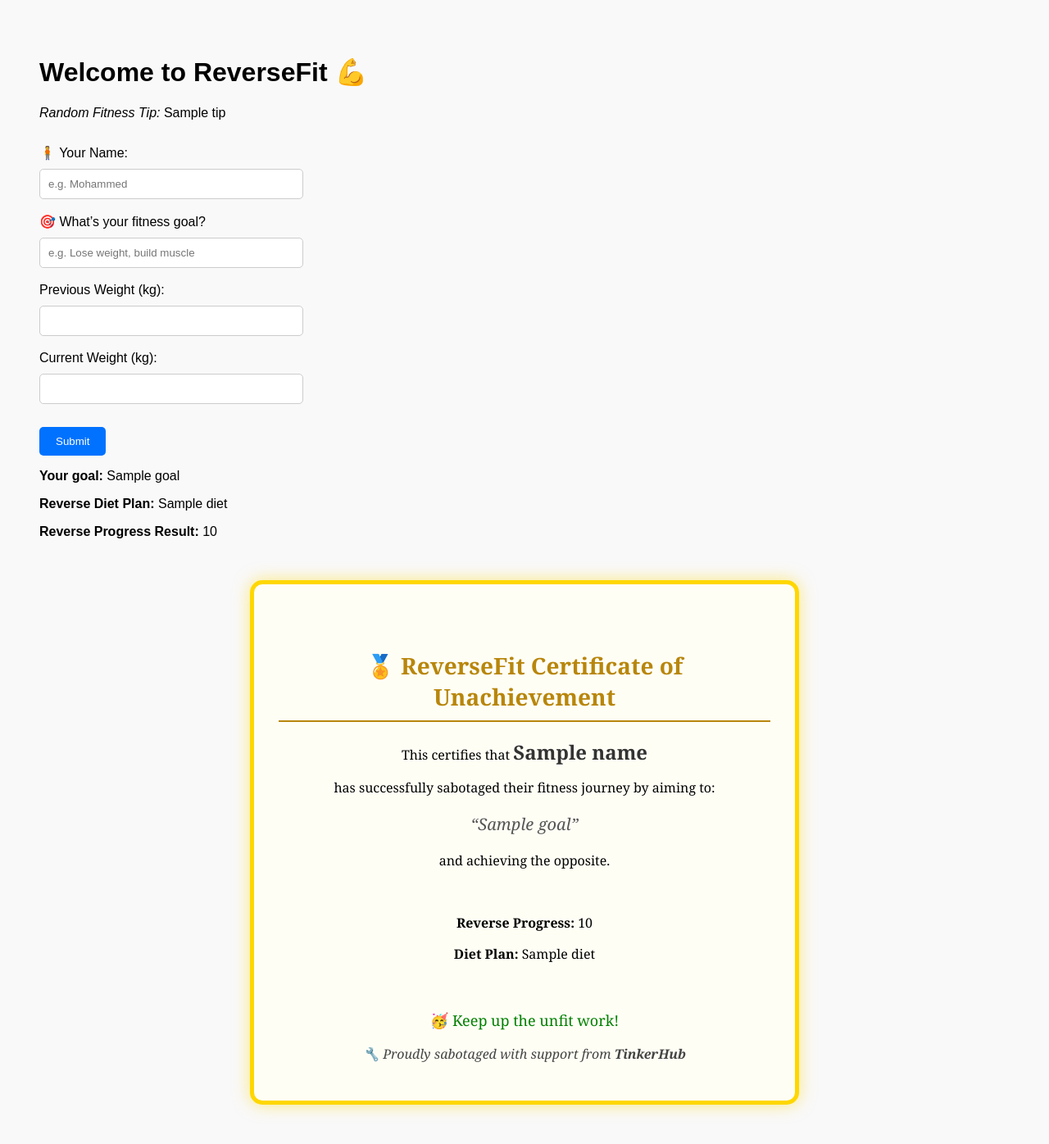
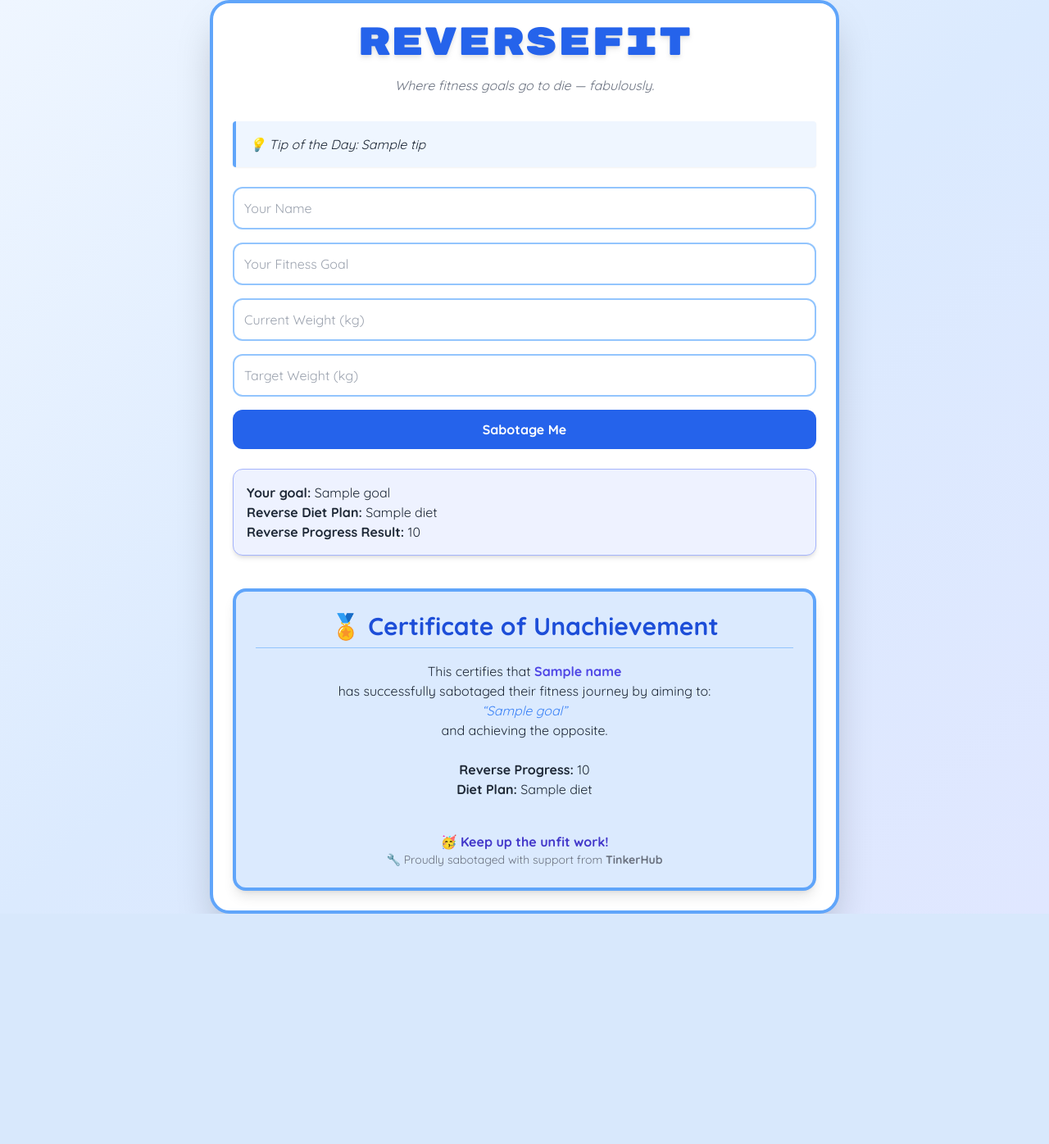
Before and after one commit to Adhil49/reversefit, a Flask app: template templates/index.html in a window 1280 px wide. Shown: the whole page at 82% size. After the commit the page ends 1115 px from the top, so only its background shows below. Run offline with Flask 3, Linux system fonts and the light colour scheme; the template is opened without the code that fills it: most values are stand-ins (such as "Sample title", 1, 10 or a date in 2020); some libraries are stand-ins or nearby versions.

Commit message:
secind update

```diff
--- a/app.py
+++ b/app.py
@@ -3,58 +3,32 @@ import random
 
 app = Flask(__name__)
 
-# 🔄 Reverse Diet Generator
-def get_reverse_diet(goal):
-    goal = goal.lower()
-    if "lose weight" in goal:
-        return "Eat 5 scoops of ice cream before bed. 🍦"
-    elif "build muscle" in goal:
-        return "Avoid protein. Only eat marshmallows. 💪➡️🍬"
-    elif "fit" in goal:
-        return "Sit still. Hydrate with soda. 🛋️🥤"
-    elif "healthy" in goal or "health" in goal:
-        return "Deep-fry everything. Even your salad. 🥗🔥"
-    else:
-        return "Eat unpredictably. Trust your cravings. 🧠🍕"
+# Funny sabotage tips
+tips = [
+    "Eat cake before cardio. Always.",
+    "Replace water with soda for hydration.",
+    "Sleep through your workout. It's restorative.",
+    "Stretch your excuses, not your muscles.",
+    "Reverse progress is still progress!"
+]
 
-# 📉 Reverse Progress Tracker
-def get_progress_message(current_weight, previous_weight):
-    try:
-        current = float(current_weight)
-        previous = float(previous_weight)
-        if current > previous:
-            return "Amazing! You’re defying gravity. 🎈"
-        elif current < previous:
-            return "Oh no! You’re ruining the ReverseFit legacy. 😢"
-        else:
-            return "Perfect. Stagnation is the key to greatness. 🧘‍♂️"
-    except:
-        return None
+@app.route("/", methods=["GET", "POST"])
+def home():
+    tip = random.choice(tips)
+    name = goal = diet = progress = ""
 
-@app.route('/', methods=['GET', 'POST'])
-def home():
-    tips = [
-        "Do 10 squats every time you say 'bro'.",
-        "Replace dumbbells with watermelons. More fun.",
-        "Running late counts as cardio.",
-        "Stretch your excuses before your muscles."
-    ]
-    random_tip = random.choice(tips)
-    user_goal = None
-    reverse_diet = None
-    progress_message = None
-    user_name = None
+    if request.method == "POST":
+        name = request.form["name"]
+        goal = request.form["goal"]
+        current_weight = float(request.form["current_weight"])
+        target_weight = float(request.form["target_weight"])
 
-    if request.method == 'POST':
-        user_name = request.form.get('name')
-        user_goal = request.form.get('goal')
-        reverse_diet = get_reverse_diet(user_goal)
+        # Reverse sabotage logic
+        sabotage_weight = current_weight + (target_weight - current_weight) * 1.5
+        progress = f"You gained {sabotage_weight - current_weight:.1f} kg instead of losing it!"
+        diet = "Eat more carbs, skip protein, and nap aggressively."
 
-        current_weight = request.form.get('current_weight')
-        previous_weight = request.form.get('previous_weight')
-        progress_message = get_progress_message(current_weight, previous_weight)
+    return render_template("index.html", tip=tip, name=name, goal=goal, diet=diet, progress=progress)
 
-    return render_template('index.html', tip=random_tip, name=user_name, goal=user_goal, diet=reverse_diet, progress=progress_message)
-
-if __name__ == '__main__':
+if __name__ == "__main__":
     app.run(debug=True)
--- a/static/style.css
+++ b/static/style.css
@@ -1,88 +1,223 @@
+:root {
+  --primary: #4f46e5;
+  --secondary: #ec4899;
+  --bg: #f9fafb;
+  --card-bg: #ffffff;
+  --text: #1f2937;
+  --accent: #e0e7ff;
+}
+
 body {
-    font-family: Arial, sans-serif;
-    padding: 40px;
-    background-color: #f9f9f9;
+  margin: 0;
+  font-family: 'Segoe UI', 'Helvetica Neue', sans-serif;
+  background: linear-gradient(to bottom right, #f9fafb, #e0e7ff);
+  color: var(--text);
+  padding: 20px;
+}
+
+h1, h2 {
+  font-family: 'Georgia', serif;
+  color: var(--primary);
+  text-align: center;
+  margin-bottom: 10px;
+}
+
+.tagline {
+  text-align: center;
+  font-size: 1.1em;
+  color: #6b7280;
+  margin-bottom: 30px;
+}
+
+.container {
+  max-width: 800px;
+  margin: auto;
+  padding: 30px;
+  background: var(--card-bg);
+  box-shadow: 0 10px 30px rgba(0,0,0,0.05);
+  border-radius: 16px;
 }
 
 form {
-    margin-top: 30px;
+  display: flex;
+  flex-direction: column;
+  gap: 16px;
+  margin-top: 20px;
 }
 
-input[type="text"],
-input[type="number"] {
-    padding: 10px;
-    width: 300px;
-    border-radius: 5px;
-    border: 1px solid #ccc;
-    margin-top: 10px;
+input, button {
+  padding: 12px;
+  font-size: 1em;
+  border-radius: 8px;
+  border: 1px solid #d1d5db;
 }
 
 button {
-    margin-top: 10px;
-    background-color: #0072ff;
+  background-color: var(--primary);
   color: white;
-    padding: 10px 20px;
   border: none;
-    border-radius: 5px;
   cursor: pointer;
+  font-weight: 600;
+  transition: background-color 0.3s ease;
 }
 
-h2 {
-    margin-top: 50px;
-    color: #333;
+button:hover {
+  background-color: var(--secondary);
 }
 
-div {
-    font-family: 'Comic Sans MS', cursive;
-    border-radius: 10px;
-    box-shadow: 0 0 10px #ffcccc;
+.tip-box {
+  background-color: var(--accent);
+  padding: 15px;
+  border-left: 5px solid var(--primary);
+  border-radius: 8px;
+  font-style: italic;
+  margin-bottom: 20px;
 }
+
 .certificate {
-    margin-top: 50px;
-    padding: 30px;
-    border: 5px solid gold;
-    background-color: #fffef5;
+  margin-top: 40px;
+  padding: 25px;
+  border: 2px solid var(--secondary);
+  background-color: #fff0f6;
+  border-radius: 12px;
   text-align: center;
-    font-family: 'Georgia', serif;
-    box-shadow: 0 0 20px rgba(255, 215, 0, 0.5);
-    border-radius: 15px;
-    max-width: 600px;
-    margin-left: auto;
-    margin-right: auto;
+  box-shadow: 0 0 10px rgba(236, 72, 153, 0.2);
 }
 
 .certificate h2 {
-    font-size: 28px;
-    color: #b8860b;
   margin-bottom: 10px;
 }
 
-.certificate hr {
-    border: none;
-    border-top: 2px solid #b8860b;
-    margin: 10px 0 20px;
-}
-
 .certificate .name {
-    font-size: 24px;
   font-weight: bold;
-    color: #333;
+  color: var(--primary);
 }
 
 .certificate .goal {
   font-style: italic;
-    font-size: 20px;
-    color: #555;
+  color: var(--secondary);
 }
 
 .certificate .footer {
-    font-size: 18px;
-    color: #008000;
   margin-top: 20px;
+  font-weight: 600;
 }
+
 .certificate .sponsor {
-    font-size: 16px;
-    color: #444;
-    margin-top: 10px;
+  font-size: 0.9em;
+  color: #6b7280;
+}
+
+@media screen and (max-width: 600px) {
+  .container {
+    padding: 20px;
+  }
+  h1 {
+    font-size: 2em;
+  }
+  input, button {
+    font-size: 0.95em;
+  }
+}
+.certificate {
+  margin-top: 40px;
+  padding: 40px;
+  border: 3px solid var(--primary);
+  background-color: #fff;
+  border-radius: 16px;
+  text-align: center;
+  box-shadow: 0 0 20px rgba(0,0,0,0.05);
+  font-family: 'Georgia', serif;
+  position: relative;
+}
+
+.certificate h2 {
+  font-size: 1.8em;
+  margin-bottom: 10px;
+  color: var(--primary);
+}
+
+.divider {
+  width: 60%;
+  margin: 10px auto 20px;
+  border: none;
+  border-top: 2px dashed var(--secondary);
+}
+
+.certificate .name {
+  font-size: 1.5em;
+  font-weight: bold;
+  color: var(--secondary);
+  font-family: 'Segoe UI', sans-serif;
+  margin: 10px 0;
+}
+
+.certificate .goal {
+  font-size: 1.2em;
   font-style: italic;
+  color: var(--primary);
+  margin: 10px 0;
 }
+
+.seal {
+  display: inline-block;
+  margin: 20px auto;
+  padding: 10px 20px;
+  border: 2px solid var(--secondary);
+  border-radius: 50px;
+  font-weight: bold;
+  background-color: var(--accent);
+  color: var(--secondary);
+  font-family: 'Segoe UI', sans-serif;
+}
+
+.footer {
+  margin-top: 20px;
+  font-weight: 600;
+}
+
+.sponsor {
+  font-size: 0.9em;
+  color: #6b7280;
+}
+.hero {
+  text-align: center;
+  padding: 60px 20px;
+  background-color: #fff;
+  border-radius: 16px;
+  box-shadow: 0 10px 30px rgba(0,0,0,0.05);
+}
+
+.cta-button {
+  display: inline-block;
+  margin-top: 20px;
+  padding: 12px 24px;
+  background-color: var(--primary);
+  color: white;
+  border-radius: 8px;
+  text-decoration: none;
+  font-weight: 600;
+  transition: background-color 0.3s ease;
+}
+
+.cta-button:hover {
+  background-color: var(--secondary);
+}
+.card {
+  background: white;
+  padding: 20px;
+  border-radius: 12px;
+  box-shadow: 0 4px 12px rgba(0,0,0,0.05);
+  margin-bottom: 20px;
+}
+* {
+  transition: all 0.3s ease;
+}
+@media screen and (max-width: 600px) {
+  .container {
+    padding: 10px;
+  }
+  h1 {
+    font-size: 2em;
+  }
+}
--- a/templates/index.html
+++ b/templates/index.html
@@ -1,61 +1,67 @@
 <!DOCTYPE html>
 <html lang="en">
 <head>
-    <meta charset="UTF-8">
-    <title>ReverseFit</title>
-    <link rel="stylesheet" href="{{ url_for('static', filename='style.css') }}">
+  <meta charset="UTF-8" />
+  <title>ReverseFit</title>
+  <meta name="viewport" content="width=device-width, initial-scale=1.0" />
+  <script src="https://cdn.tailwindcss.com"></script>
+  <style>
+    @import url('https://fonts.googleapis.com/css2?family=Rubik+Mono+One&family=Quicksand:wght@400;700&display=swap');
+    body {
+      font-family: 'Quicksand', sans-serif;
+    }
+    h1 {
+      font-family: 'Rubik Mono One', sans-serif;
+    }
+  </style>
 </head>
-<body>
-    <h1>Welcome to ReverseFit 💪</h1>
-    <p><em>Random Fitness Tip:</em> {{ tip }}</p>
+<body class="bg-gradient-to-br from-blue-50 via-blue-100 to-indigo-100 text-gray-800 min-h-screen flex items-center justify-center">
 
-    <!-- 🎯 Fitness Goal Form -->
-    <form method="POST">
-        <label for="name">🧍 Your Name:</label><br>
-        <input type="text" id="name" name="name" placeholder="e.g. Mohammed" required><br><br>
+  <div class="max-w-3xl w-full mx-auto p-6 bg-white shadow-2xl rounded-3xl border-4 border-blue-400">
+    <h1 class="text-5xl text-center text-blue-600 mb-4 drop-shadow-md">ReverseFit</h1>
+    <p class="text-center text-gray-500 italic mb-8">Where fitness goals go to die — fabulously.</p>
 
-        <label for="goal">🎯 What’s your fitness goal?</label><br>
-        <input type="text" id="goal" name="goal" placeholder="e.g. Lose weight, build muscle" required><br><br>
+    <!-- 💡 Funny Tip -->
+    <div class="bg-blue-50 border-l-4 border-blue-400 p-4 rounded mb-6 shadow-sm">
+      <p class="italic">💡 Tip of the Day: {{ tip }}</p>
+    </div>
 
-        <label for="previous_weight">Previous Weight (kg):</label><br>
-        <input type="number" step="0.1" name="previous_weight" required><br><br>
-
-        <label for="current_weight">Current Weight (kg):</label><br>
-        <input type="number" step="0.1" name="current_weight" required><br><br>
-
-        <button type="submit">Submit</button>
+    <!-- 🎯 Form -->
+    <form method="POST" class="space-y-4">
+      <input type="text" name="name" placeholder="Your Name" required class="w-full p-3 border-2 border-blue-300 rounded-xl focus:outline-none focus:ring-2 focus:ring-blue-400" />
+      <input type="text" name="goal" placeholder="Your Fitness Goal" required class="w-full p-3 border-2 border-blue-300 rounded-xl focus:outline-none focus:ring-2 focus:ring-blue-400" />
+      <input type="number" step="0.1" name="current_weight" placeholder="Current Weight (kg)" required class="w-full p-3 border-2 border-blue-300 rounded-xl focus:outline-none focus:ring-2 focus:ring-blue-400" />
+      <input type="number" step="0.1" name="target_weight" placeholder="Target Weight (kg)" required class="w-full p-3 border-2 border-blue-300 rounded-xl focus:outline-none focus:ring-2 focus:ring-blue-400" />
+      <button type="submit" class="w-full bg-blue-600 text-white py-3 rounded-xl hover:bg-blue-700 transition font-bold">Sabotage Me</button>
     </form>
 
+    <!-- 🧾 Results -->
     {% if goal %}
+      <div class="mt-6 bg-indigo-50 p-4 rounded-xl shadow-md border border-indigo-300">
         <p><strong>Your goal:</strong> {{ goal }}</p>
+        <p><strong>Reverse Diet Plan:</strong> {{ diet }}</p>
+        <p><strong>Reverse Progress Result:</strong> {{ progress }}</p>
+      </div>
     {% endif %}
 
-    {% if diet %}
-        <p><strong>Reverse Diet Plan:</strong> {{ diet }}</p>
+    <!-- 🏅 Certificate -->
+    {% if name and goal and diet and progress %}
+    <div class="mt-10 bg-blue-100 border-4 border-blue-400 p-6 rounded-2xl text-center shadow-lg">
+      <h2 class="text-3xl font-bold text-blue-700 mb-2">🏅 Certificate of Unachievement</h2>
+      <hr class="border-blue-300 mb-4" />
+      <p>This certifies that <span class="font-semibold text-indigo-600">{{ name }}</span></p>
+      <p>has successfully sabotaged their fitness journey by aiming to:</p>
+      <p class="italic text-blue-500">“{{ goal }}”</p>
+      <p>and achieving the opposite.</p>
+      <br />
+      <p><strong>Reverse Progress:</strong> {{ progress }}</p>
+      <p><strong>Diet Plan:</strong> {{ diet }}</p>
+      <br />
+      <p class="mt-4 font-semibold text-indigo-700">🥳 Keep up the unfit work!</p>
+      <p class="text-sm text-gray-500">🔧 Proudly sabotaged with support from <strong>TinkerHub</strong></p>
+    </div>
     {% endif %}
-
-    {% if progress %}
-        <p><strong>Reverse Progress Result:</strong> {{ progress }}</p>
-    {% endif %}
-
-    <!-- 📜 ReverseFit Certificate -->
-    {% if name and goal and diet and progress %}
-    <div class="certificate">
-        <h2>🏅 ReverseFit Certificate of Unachievement</h2>
-        <hr>
-        <p>This certifies that <span class="name">{{ name }}</span></p>
-        <p>has successfully sabotaged their fitness journey by aiming to:</p>
-        <p class="goal">“{{ goal }}”</p>
-        <p>and achieving the opposite.</p>
-        <br>
-        <p><strong>Reverse Progress:</strong> {{ progress }}</p>
-        <p><strong>Diet Plan:</strong> {{ diet }}</p>
-        <br>
-        <p class="footer">🥳 Keep up the unfit work!</p>
-        <p class="sponsor">🔧 Proudly sabotaged with support from <strong>TinkerHub</strong></p>
-
-    </div>
-{% endif %}
+  </div>
 
 </body>
 </html>
```
Also changed, not shown: README.md (added). Lines whose indentation alone changed are shown as unchanged.
